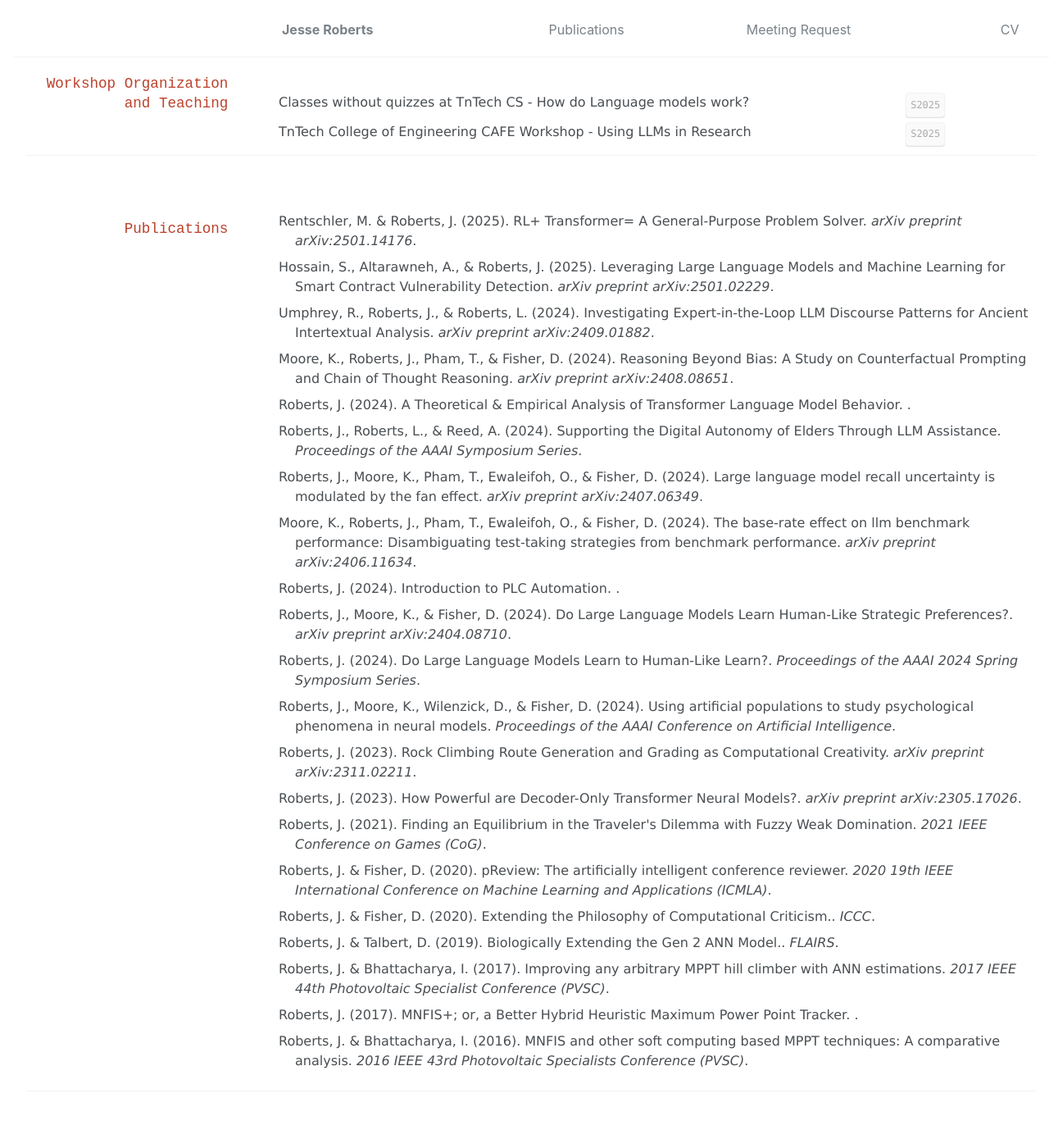
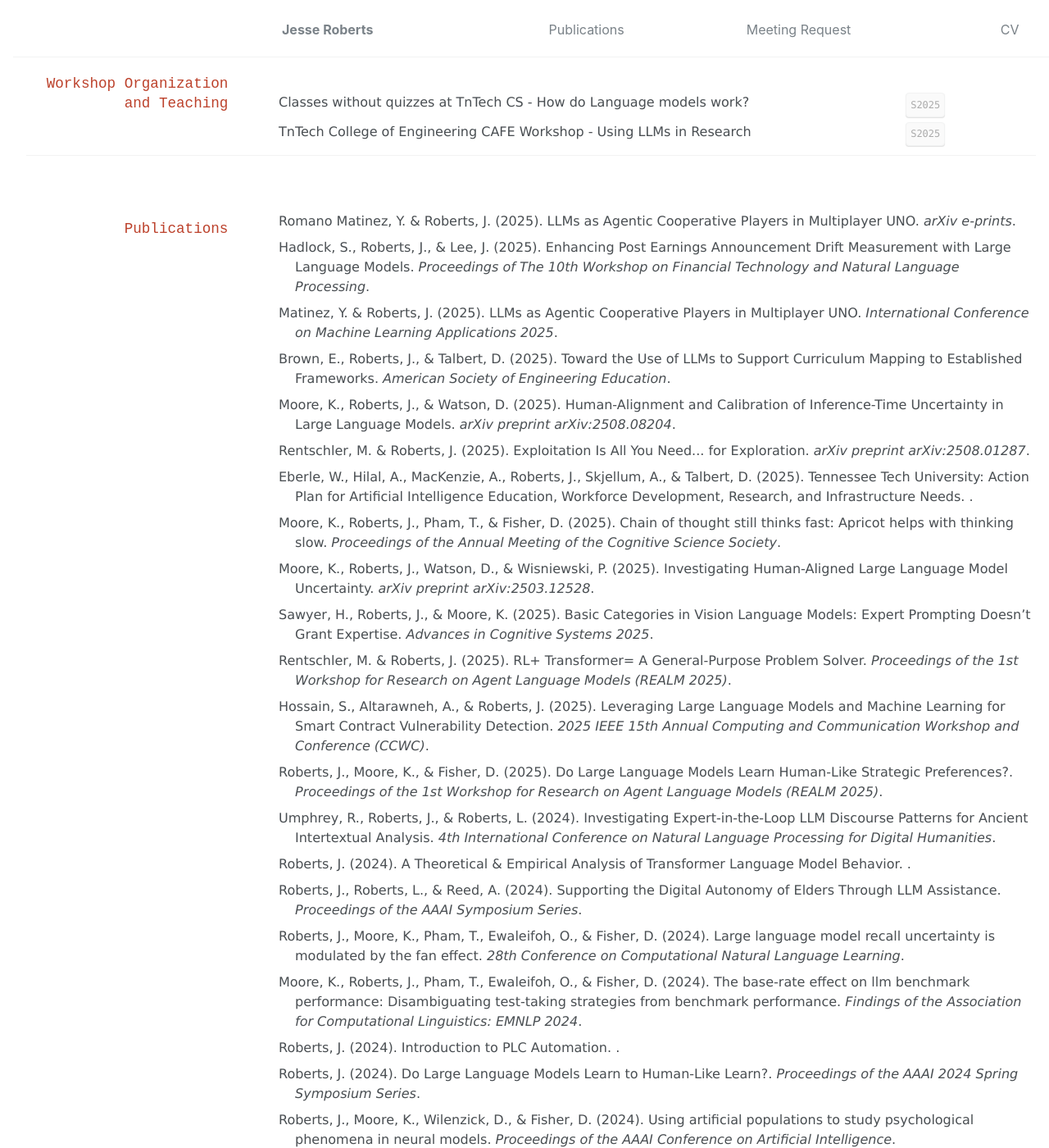
Before and after one commit to JesseTNRoberts/JesseTNRoberts.github.io, a Jekyll site: the page built from _pages/cv.md, in a window 1280 px wide and 1400 px high, scrolled down 3194 px. Shown: the whole window at 82% size. Built offline with Jekyll 4.4.1, drawn with Linux system fonts in a browser that asks for light colours; some of the changed text lies outside the part shown.

Commit message:
publications

```diff
--- a/_data/citations.csv
+++ b/_data/citations.csv
@@ -6,17 +6,26 @@ Authors,Title,Publication,Volume,Number,Pages,Year,Publisher
 "Roberts, Jesse; Fisher, Douglas H; ",Extending the Philosophy of Computational Criticism.,ICCC,,,358-361,2020,
 "Roberts, Jesse; Fisher, Douglas; ",pReview: The artificially intelligent conference reviewer,2020 19th IEEE International Conference on Machine Learning and Applications (ICMLA),,,665-668,2020,IEEE
 "Roberts, Jesse; ",Finding an Equilibrium in the Traveler's Dilemma with Fuzzy Weak Domination,2021 IEEE Conference on Games (CoG),,,1-5,2021,IEEE
-"Roberts, Jesse; ",How Powerful are Decoder-Only Transformer Neural Models?,arXiv preprint arXiv:2305.17026,,,,2023,
+"Roberts, Jesse; ",How Powerful are Decoder-Only Transformer Neural Models?,2024 International Joint Conference on Neural Networks (IJCNN),,,1--8,2023,
 "Roberts, Jesse; Moore, Kyle; Wilenzick, Drew; Fisher, Douglas; ",Using artificial populations to study psychological phenomena in neural models,Proceedings of the AAAI Conference on Artificial Intelligence,38,17,18906-18914,2024,
 "Roberts, Jesse; ",Rock Climbing Route Generation and Grading as Computational Creativity,arXiv preprint arXiv:2311.02211,,,,2023,
 "Roberts, Jesse; ",Do Large Language Models Learn to Human-Like Learn?,Proceedings of the AAAI 2024 Spring Symposium Series,3,1,588-591,2024,
-"Roberts, Jesse; Moore, Kyle; Fisher, Doug; ",Do Large Language Models Learn Human-Like Strategic Preferences?,arXiv preprint arXiv:2404.08710,,,,2024,
+"Roberts, Jesse; Moore, Kyle; Fisher, Doug; ",Do Large Language Models Learn Human-Like Strategic Preferences?,Proceedings of the 1st Workshop for Research on Agent Language Models (REALM 2025),,,97–108,2025,Association for Computational Linguistics
 "Roberts, Jesse; ",Introduction to PLC Automation,,,,,2024,https://www.jessetnroberts.com/files/Introduction_to_PLC_Automation.pdf
-"Moore, Kyle; Roberts, Jesse; Pham, Thao; Ewaleifoh, Oseremhen; Fisher, Doug; ",The base-rate effect on llm benchmark performance: Disambiguating test-taking strategies from benchmark performance,arXiv preprint arXiv:2406.11634,,,,2024,
-"Roberts, Jesse; Moore, Kyle; Pham, Thao; Ewaleifoh, Oseremhen; Fisher, Doug; ",Large language model recall uncertainty is modulated by the fan effect,arXiv preprint arXiv:2407.06349,,,,2024,
+"Moore, Kyle; Roberts, Jesse; Pham, Thao; Ewaleifoh, Oseremhen; Fisher, Doug; ",The base-rate effect on llm benchmark performance: Disambiguating test-taking strategies from benchmark performance,Findings of the Association for Computational Linguistics: EMNLP 2024,,,2283–2288,2024,
+"Roberts, Jesse; Moore, Kyle; Pham, Thao; Ewaleifoh, Oseremhen; Fisher, Doug; ",Large language model recall uncertainty is modulated by the fan effect,28th Conference on Computational Natural Language Learning,,,303–313,2024,
 "Roberts, Jesse; Roberts, Lindsey; Reed, Alice; ",Supporting the Digital Autonomy of Elders Through LLM Assistance,Proceedings of the AAAI Symposium Series,4,1,182-186,2024,
 "Roberts, Jesse Taylor Noah; ",A Theoretical & Empirical Analysis of Transformer Language Model Behavior,,,,,2024,
-"Moore, Kyle; Roberts, Jesse; Pham, Thao; Fisher, Douglas; ",Reasoning Beyond Bias: A Study on Counterfactual Prompting and Chain of Thought Reasoning,arXiv preprint arXiv:2408.08651,,,,2024,
-"Umphrey, Ray; Roberts, Jesse; Roberts, Lindsey; ",Investigating Expert-in-the-Loop LLM Discourse Patterns for Ancient Intertextual Analysis,arXiv preprint arXiv:2409.01882,,,,2024,
-"Hossain, SM; Altarawneh, Amani; Roberts, Jesse; ",Leveraging Large Language Models and Machine Learning for Smart Contract Vulnerability Detection,arXiv preprint arXiv:2501.02229,,,,2025,
-"Rentschler, Micah; Roberts, Jesse; ",RL+ Transformer= A General-Purpose Problem Solver,arXiv preprint arXiv:2501.14176,,,,2025,
+"Umphrey, Ray; Roberts, Jesse; Roberts, Lindsey; ",Investigating Expert-in-the-Loop LLM Discourse Patterns for Ancient Intertextual Analysis,4th International Conference on Natural Language Processing for Digital Humanities,,,31–40,2024,
+"Hossain, SM Mostaq; Altarawneh, Amani; Roberts, Jesse; ",Leveraging Large Language Models and Machine Learning for Smart Contract Vulnerability Detection,2025 IEEE 15th Annual Computing and Communication Workshop and Conference (CCWC),,,00577-00583,2025,IEEE
+"Rentschler, Micah; Roberts, Jesse; ",RL+ Transformer= A General-Purpose Problem Solver,Proceedings of the 1st Workshop for Research on Agent Language Models (REALM 2025),,,401–410,2025,Association for Computational Linguistics
+"Sawyer, Hunter; Roberts, Jesse; Moore, Kyle; ",Basic Categories in Vision Language Models: Expert Prompting Doesn’t Grant Expertise,Advances in Cognitive Systems 2025,,,177,2025,
+"Moore, Kyle; Roberts, Jesse; Watson, Daryl; Wisniewski, Pamela; ",Investigating Human-Aligned Large Language Model Uncertainty,arXiv preprint arXiv:2503.12528,,,,2025,
+"Moore, Kyle; Roberts, Jesse; Pham, Thao Thi Minh; Fisher, Douglas; ",Chain of thought still thinks fast: Apricot helps with thinking slow,Proceedings of the Annual Meeting of the Cognitive Science Society,47,,,2025,
+"Eberle, William; Hilal, Amr; MacKenzie, Allen; Roberts, Jesse; Skjellum, Anthony; Talbert, Douglas; ","Tennessee Tech University: Action Plan for Artificial Intelligence Education, Workforce Development, Research, and Infrastructure Needs",,,,,2025,
+"Rentschler, Micah; Roberts, Jesse; ",Exploitation Is All You Need... for Exploration,arXiv preprint arXiv:2508.01287,,,,2025,
+"Moore, Kyle; Roberts, Jesse; Watson, Daryl; ",Human-Alignment and Calibration of Inference-Time Uncertainty in Large Language Models,arXiv preprint arXiv:2508.08204,,,,2025,
+"Brown, Eric; Roberts, Jesse; Talbert, Doug; ",Toward the Use of LLMs to Support Curriculum Mapping to Established Frameworks,American Society of Engineering Education,,,,2025,
+"Matinez, Yago Romano; Roberts, Jesse; ",LLMs as Agentic Cooperative Players in Multiplayer UNO,International Conference on Machine Learning Applications 2025,,,,2025,
+"Hadlock, Samuel; Roberts, Jesse; Lee, Joohun; ",Enhancing Post Earnings Announcement Drift Measurement with Large Language Models,Proceedings of The 10th Workshop on Financial Technology and Natural Language Processing,,,197-209,2025,
+"Romano Matinez, Yago; Roberts, Jesse; ",LLMs as Agentic Cooperative Players in Multiplayer UNO,arXiv e-prints,,,arXiv: 2509.09867,2025,
--- a/_pages/cv.md
+++ b/_pages/cv.md
@@ -296,6 +296,9 @@ IEEE Robotics Team Coach
 ## Research Service
 
 `2025`
+International Conference on Learning Representations (ICLR)
+
+`2025`
 12th Annual Conference on Advances in Cognitive Systems
 
 `2025`
```
Also changed, not shown: 2 other files.
